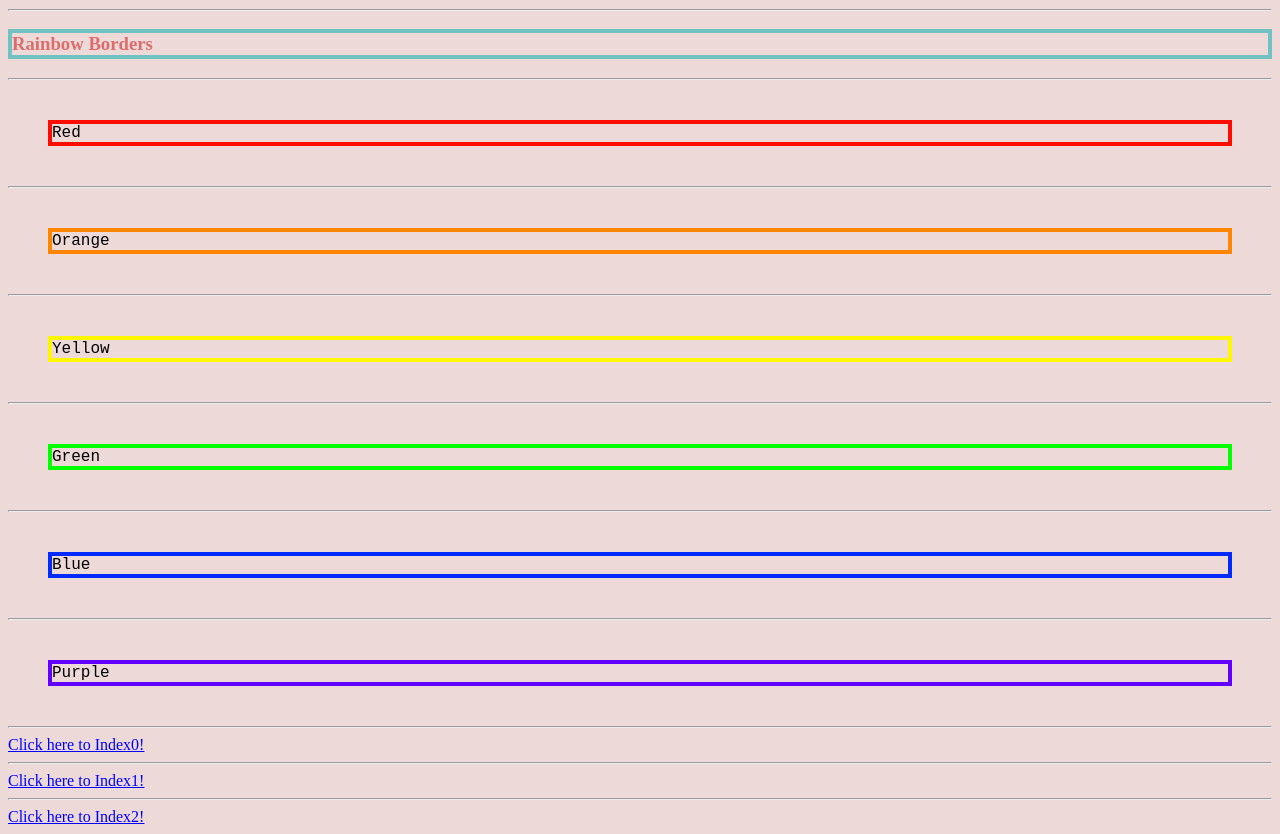
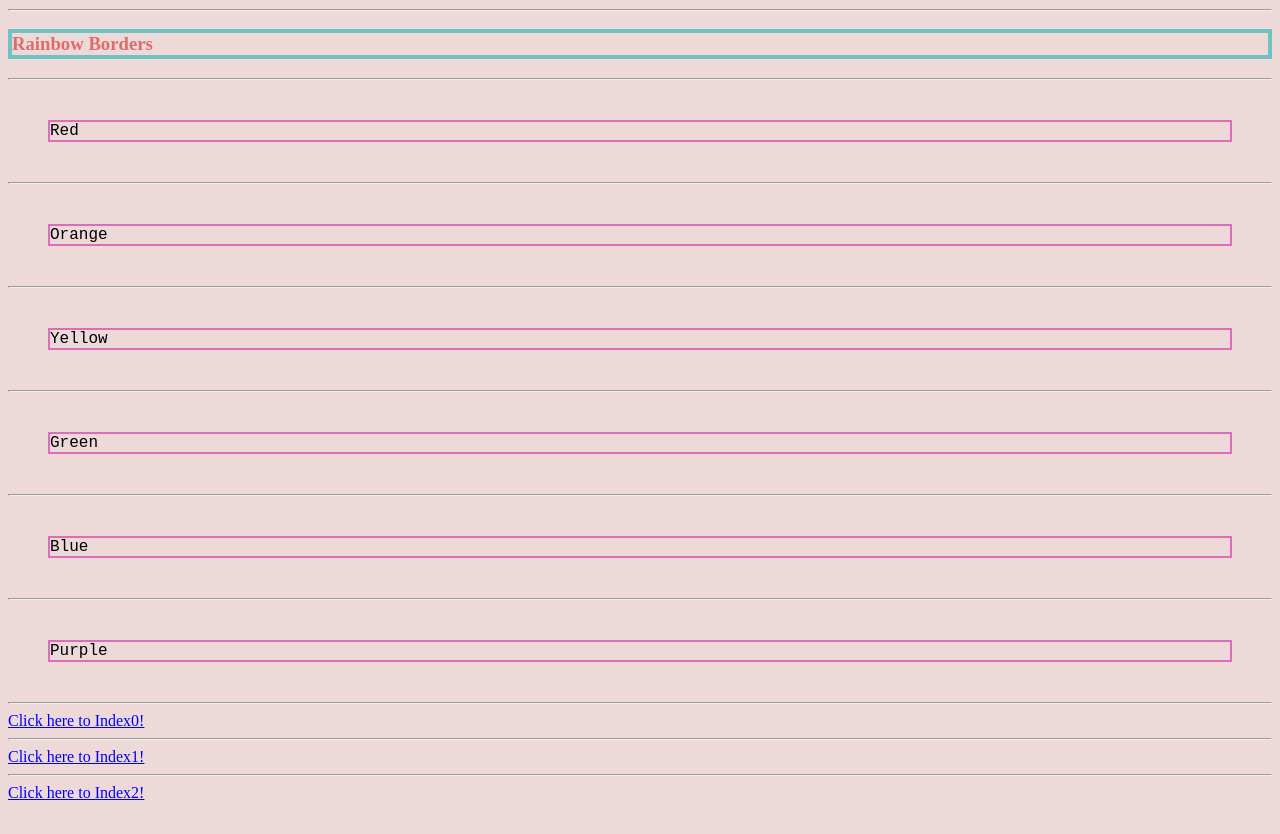
Before and after one commit to jdmar3-comp426/a01-EricYoo955, a website: page index.html in a window 1280 px wide. Shown: the part 697-1531 px from the top of the page. After the commit the page ends 1507 px from the top, so only its background shows below. Drawn offline with Linux system fonts and the light colour scheme.

Commit message:
removed-inlinestyle

```diff
--- a/index.html
+++ b/index.html
@@ -6,10 +6,10 @@
         <title>Main Page</title>
         <link rel="stylesheet" href="styles.css">
     </head>
-    <body style="background-color:#edd9d8;">
+    <body>
         <p><a href="#R1">Jump to Rainbow Borders</a></p>
         <hr>
-        <h1 style="background-color:#eba9a4;">This is an html Playground</h1>
+        <h1>This is an html Playground</h1>
         <hr>
         <div>This is changing the width of a selector</div>
         <h2>Extra wide Shrek</h2>
@@ -17,17 +17,17 @@
         <hr>
         <h3 id="R1">Rainbow Borders</h3>
         <hr>
-        <p style="border:4px solid #ff0c00;">Red</p>
+        <p>Red</p>
         <hr>
-        <p style="border:4px solid #ff8400;">Orange</p>
+        <p>Orange</p>
         <hr>
-        <p style="border:4px solid #fff700;">Yellow</p>
+        <p>Yellow</p>
         <hr>
-        <p style="border:4px solid #04ff00;">Green</p>
+        <p>Green</p>
         <hr>
-        <p style="border:4px solid #002aff;">Blue</p>
+        <p>Blue</p>
         <hr>
-        <p style="border:4px solid #6200ff;">Purple</p>
+        <p>Purple</p>
         <hr>
         <a href="index0.html">Click here to Index0!</a>
         <hr>
```
Also changed, not shown: index0.html (+1 -1 lines), index1.html (+2 -2 lines), index2.html (+1 -1 lines).
